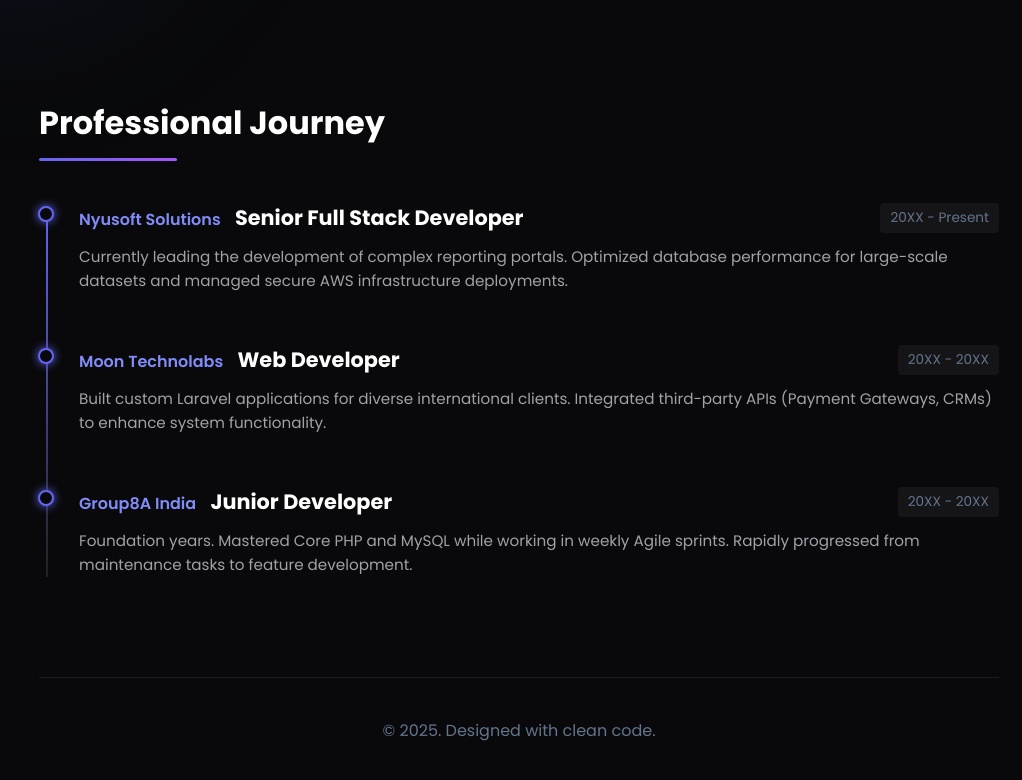
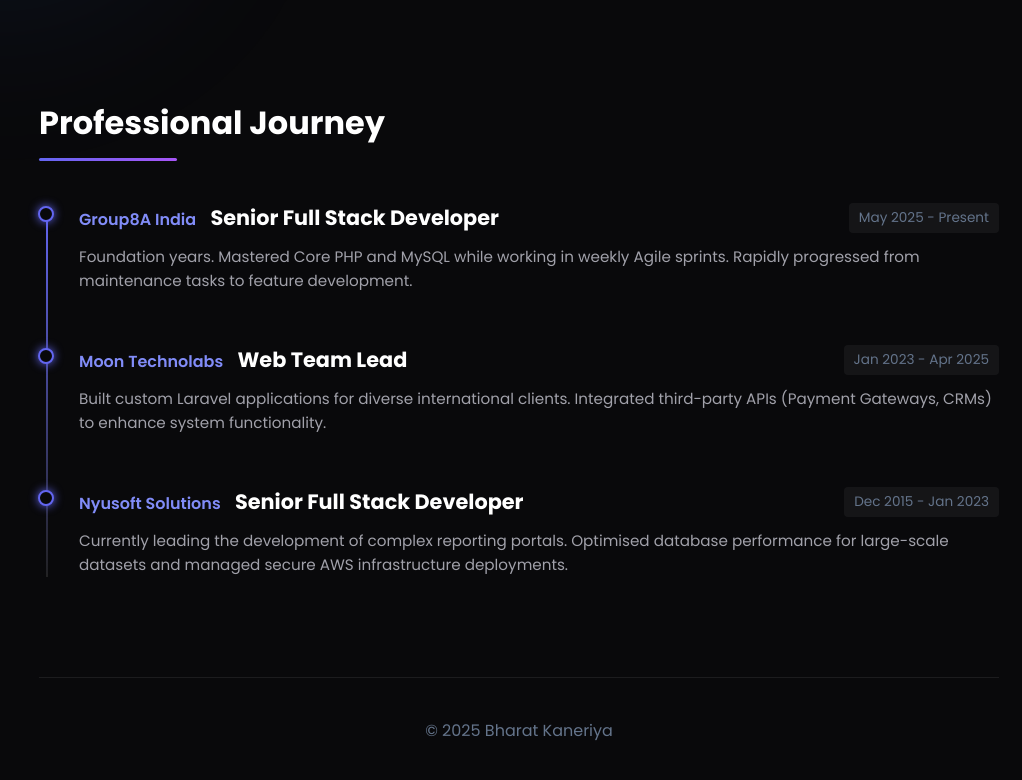
Before and after one commit to bharatkaneriya/bharatkaneriya.github.io, a plain HTML site: page index.html in a window 1280 px wide. Shown: the part 884-1664 px from the top of the page, without its empty margins (121-1143 px from the left). Drawn offline with Linux system fonts and the light colour scheme.

Commit message:
Update portfolio details for Bharat Kaneriya

```diff
--- a/index.html
+++ b/index.html
@@ -3,7 +3,7 @@
 <head>
     <meta charset="UTF-8">
     <meta name="viewport" content="width=device-width, initial-scale=1.0">
-    <title>Senior Developer Portfolio</title>
+    <title>Bharat Kaneriya | Senior Developer Portfolio</title>
     <link href="https://fonts.googleapis.com/css2?family=Poppins:wght@300;400;600;700&display=swap" rel="stylesheet">
 
     <style>
@@ -225,7 +225,7 @@
 
         <header class="fade-in">
             <span class="role-badge">Senior Full Stack Developer</span>
-            <h1>Building Robust<br><span class="highlight">Digital Solutions.</span></h1>
+            <h1><br><span class="highlight">Bharat Kaneriya</span></h1>
             <p class="hero-bio">
                 10 years of experience designing scalable architectures. <br>
                 Specialized in <strong>PHP (Laravel)</strong> and <strong>JavaScript (React/Node)</strong>.
@@ -289,13 +289,13 @@
                     <div class="job-dot"></div>
                     <div class="job-header">
                         <div>
-                            <span class="company-name">Nyusoft Solutions</span>
+                            <span class="company-name">Group8A India</span>
                             <span class="job-title">Senior Full Stack Developer</span>
                         </div>
-                        <span class="job-date">20XX - Present</span>
+                        <span class="job-date">May 2025 - Present</span>
                     </div>
                     <p class="job-desc">
-                        Currently leading the development of complex reporting portals. Optimized database performance for large-scale datasets and managed secure AWS infrastructure deployments.
+                        Foundation years. Mastered Core PHP and MySQL while working in weekly Agile sprints. Rapidly progressed from maintenance tasks to feature development.
                     </p>
                 </div>
 
@@ -304,9 +304,9 @@
                     <div class="job-header">
                         <div>
                             <span class="company-name">Moon Technolabs</span>
-                            <span class="job-title">Web Developer</span>
+                            <span class="job-title">Web Team Lead</span>
                         </div>
-                        <span class="job-date">20XX - 20XX</span>
+                        <span class="job-date">Jan 2023 - Apr 2025</span>
                     </div>
                     <p class="job-desc">
                         Built custom Laravel applications for diverse international clients. Integrated third-party APIs (Payment Gateways, CRMs) to enhance system functionality.
@@ -317,13 +317,13 @@
                     <div class="job-dot"></div>
                     <div class="job-header">
                         <div>
-                            <span class="company-name">Group8A India</span>
-                            <span class="job-title">Junior Developer</span>
+                            <span class="company-name">Nyusoft Solutions</span>
+                            <span class="job-title">Senior Full Stack Developer</span>
                         </div>
-                        <span class="job-date">20XX - 20XX</span>
+                        <span class="job-date">Dec 2015 - Jan 2023</span>
                     </div>
                     <p class="job-desc">
-                        Foundation years. Mastered Core PHP and MySQL while working in weekly Agile sprints. Rapidly progressed from maintenance tasks to feature development.
+                        Currently leading the development of complex reporting portals. Optimised database performance for large-scale datasets and managed secure AWS infrastructure deployments.
                     </p>
                 </div>
 
@@ -331,7 +331,7 @@
         </section>
 
         <footer class="fade-in delay-3">
-            <p>© 2025. Designed with clean code.</p>
+            <p>© 2025 Bharat Kaneriya</p>
         </footer>
 
     </div>
```
